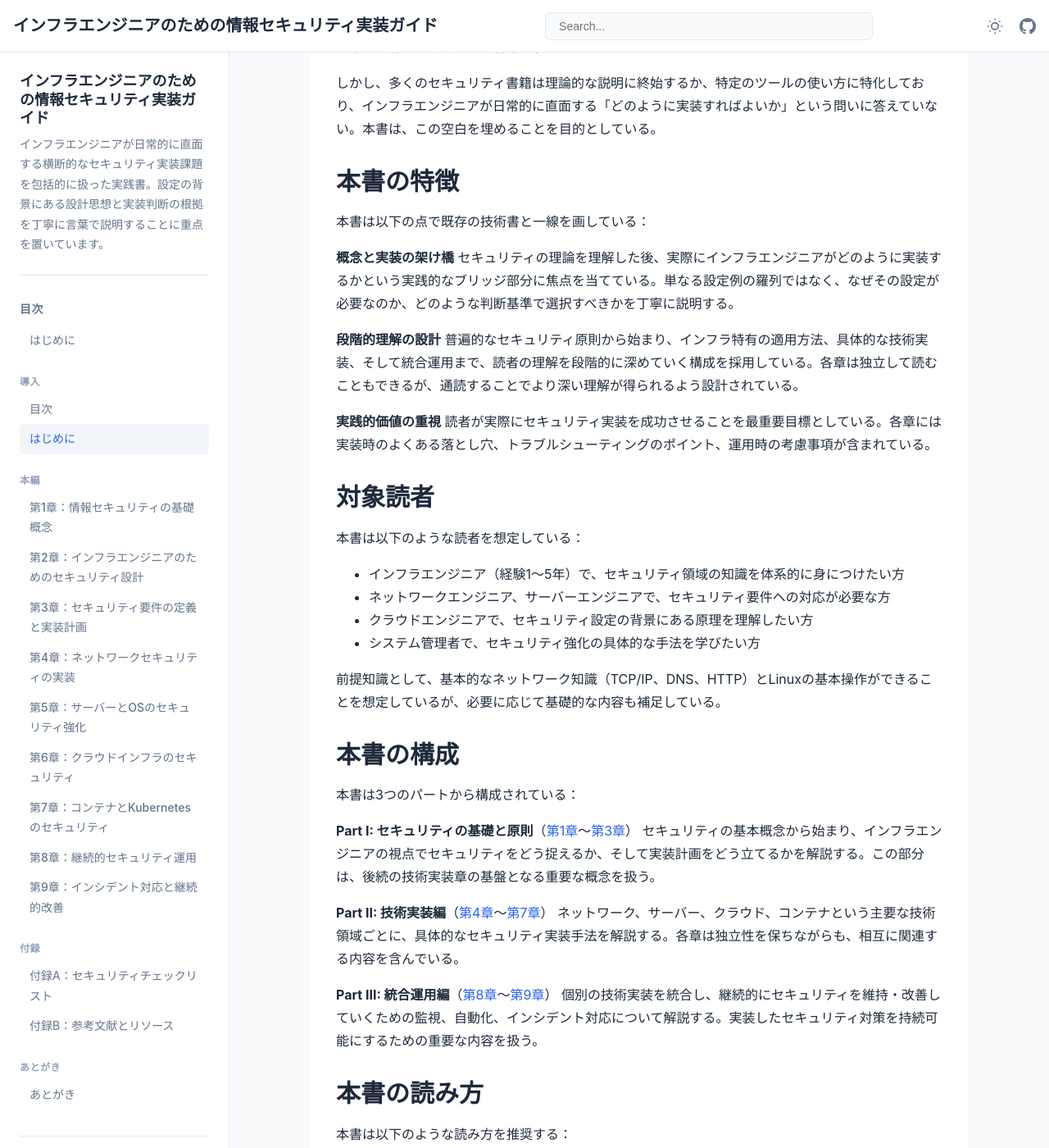
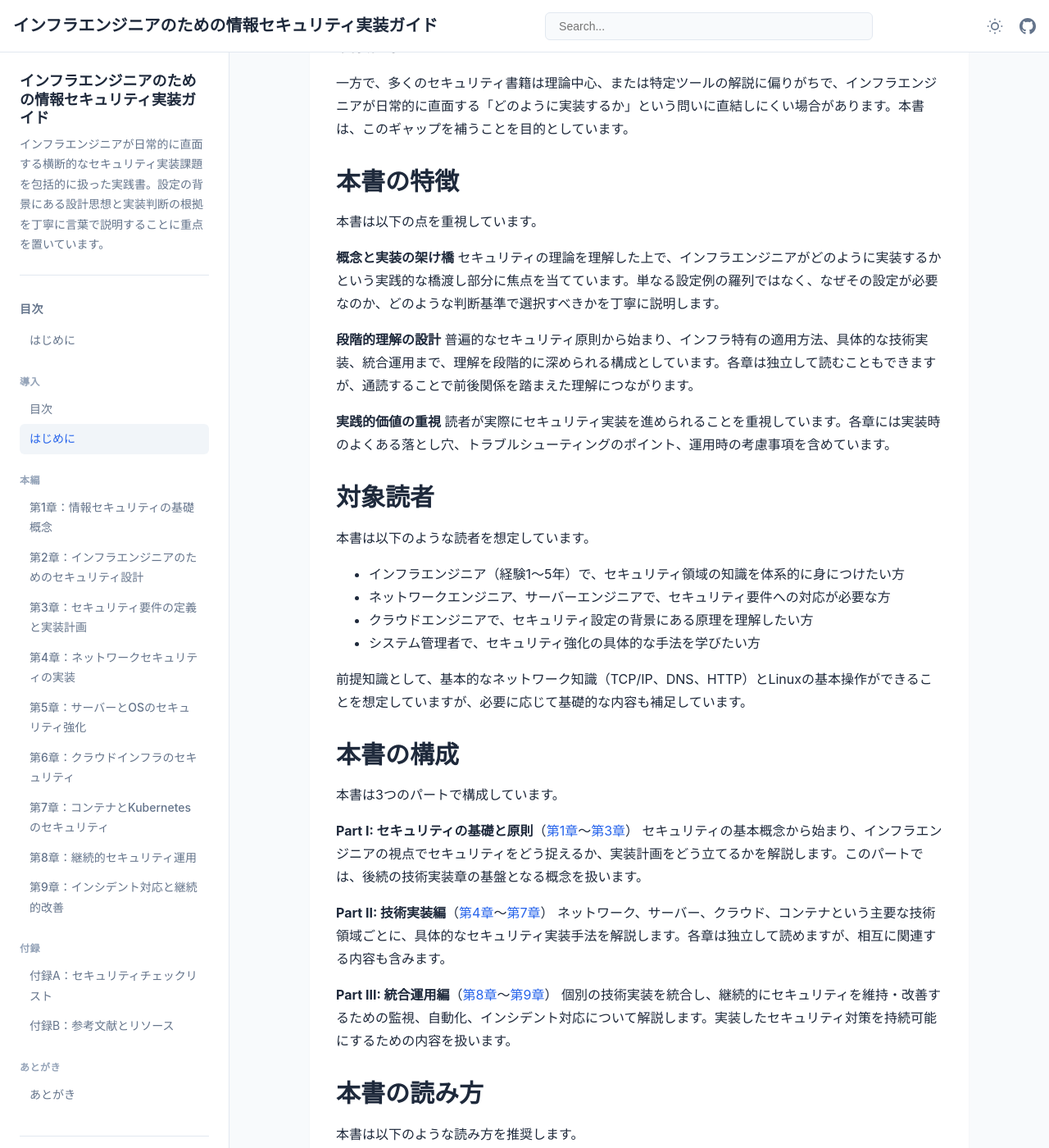
Before and after one commit to itdojp/it-infra-security-guide-book, a Jekyll site: the page built from docs/chapter-introduction/index.md, in a window 1280 px wide and 1400 px high, scrolled down 304 px. Shown: the whole window at 82% size. Built offline with Jekyll 4.4.1, drawn with Linux system fonts in a browser that asks for light colours; some of the changed text lies outside the part shown.

Commit message:
Polish introduction and landing page copy

````diff
--- a/docs/chapter-introduction/index.md
+++ b/docs/chapter-introduction/index.md
@@ -8,66 +8,66 @@ layout: book
 
 ## 本書の目的
 
-インフラエンジニアにとって、セキュリティはもはや専門家に任せるべき領域ではない。クラウド化の進展、リモートワークの普及、サイバー攻撃の高度化により、すべてのインフラエンジニアがセキュリティを理解し、実装できる能力が求められている。
+インフラエンジニアにとって、セキュリティは専門家だけに委ねる領域ではありません。クラウド化の進展、リモートワークの普及、サイバー攻撃の高度化により、設計・実装・運用の各場面でセキュリティ判断が求められます。
 
-しかし、多くのセキュリティ書籍は理論的な説明に終始するか、特定のツールの使い方に特化しており、インフラエンジニアが日常的に直面する「どのように実装すればよいか」という問いに答えていない。本書は、この空白を埋めることを目的としている。
+一方で、多くのセキュリティ書籍は理論中心、または特定ツールの解説に偏りがちで、インフラエンジニアが日常的に直面する「どのように実装するか」という問いに直結しにくい場合があります。本書は、このギャップを補うことを目的としています。
 
 ## 本書の特徴
 
-本書は以下の点で既存の技術書と一線を画している：
+本書は以下の点を重視しています。
 
 **概念と実装の架け橋**
-セキュリティの理論を理解した後、実際にインフラエンジニアがどのように実装するかという実践的なブリッジ部分に焦点を当てている。単なる設定例の羅列ではなく、なぜその設定が必要なのか、どのような判断基準で選択すべきかを丁寧に説明する。
+セキュリティの理論を理解した上で、インフラエンジニアがどのように実装するかという実践的な橋渡し部分に焦点を当てています。単なる設定例の羅列ではなく、なぜその設定が必要なのか、どのような判断基準で選択すべきかを丁寧に説明します。
 
 **段階的理解の設計**
-普遍的なセキュリティ原則から始まり、インフラ特有の適用方法、具体的な技術実装、そして統合運用まで、読者の理解を段階的に深めていく構成を採用している。各章は独立して読むこともできるが、通読することでより深い理解が得られるよう設計されている。
+普遍的なセキュリティ原則から始まり、インフラ特有の適用方法、具体的な技術実装、統合運用まで、理解を段階的に深められる構成としています。各章は独立して読むこともできますが、通読することで前後関係を踏まえた理解につながります。
 
 **実践的価値の重視**
-読者が実際にセキュリティ実装を成功させることを最重要目標としている。各章には実装時のよくある落とし穴、トラブルシューティングのポイント、運用時の考慮事項が含まれている。
+読者が実際にセキュリティ実装を進められることを重視しています。各章には実装時のよくある落とし穴、トラブルシューティングのポイント、運用時の考慮事項を含めています。
 
 ## 対象読者
 
-本書は以下のような読者を想定している：
+本書は以下のような読者を想定しています。
 
 - インフラエンジニア（経験1〜5年）で、セキュリティ領域の知識を体系的に身につけたい方
 - ネットワークエンジニア、サーバーエンジニアで、セキュリティ要件への対応が必要な方
 - クラウドエンジニアで、セキュリティ設定の背景にある原理を理解したい方
 - システム管理者で、セキュリティ強化の具体的な手法を学びたい方
 
-前提知識として、基本的なネットワーク知識（TCP/IP、DNS、HTTP）とLinuxの基本操作ができることを想定しているが、必要に応じて基礎的な内容も補足している。
+前提知識として、基本的なネットワーク知識（TCP/IP、DNS、HTTP）とLinuxの基本操作ができることを想定していますが、必要に応じて基礎的な内容も補足しています。
 
 ## 本書の構成
 
-本書は3つのパートから構成されている：
+本書は3つのパートで構成しています。
 
 **Part I: セキュリティの基礎と原則**（[第1章](../chapter-chapter01/index.md)〜[第3章](../chapter-chapter03/index.md)）
-セキュリティの基本概念から始まり、インフラエンジニアの視点でセキュリティをどう捉えるか、そして実装計画をどう立てるかを解説する。この部分は、後続の技術実装章の基盤となる重要な概念を扱う。
+セキュリティの基本概念から始まり、インフラエンジニアの視点でセキュリティをどう捉えるか、実装計画をどう立てるかを解説します。このパートでは、後続の技術実装章の基盤となる概念を扱います。
 
 **Part II: 技術実装編**（[第4章](../chapter-chapter04/index.md)〜[第7章](../chapter-chapter07/index.md)）
-ネットワーク、サーバー、クラウド、コンテナという主要な技術領域ごとに、具体的なセキュリティ実装手法を解説する。各章は独立性を保ちながらも、相互に関連する内容を含んでいる。
+ネットワーク、サーバー、クラウド、コンテナという主要な技術領域ごとに、具体的なセキュリティ実装手法を解説します。各章は独立して読めますが、相互に関連する内容も含みます。
 
 **Part III: 統合運用編**（[第8章](../chapter-chapter08/index.md)〜[第9章](../chapter-chapter09/index.md)）
-個別の技術実装を統合し、継続的にセキュリティを維持・改善していくための監視、自動化、インシデント対応について解説する。実装したセキュリティ対策を持続可能にするための重要な内容を扱う。
+個別の技術実装を統合し、継続的にセキュリティを維持・改善するための監視、自動化、インシデント対応について解説します。実装したセキュリティ対策を持続可能にするための内容を扱います。
 
 ## 本書の読み方
 
-本書は以下のような読み方を推奨する：
+本書は以下のような読み方を推奨します。
 
 **初学者の方**
-[第1章](../chapter-chapter01/index.md)から順番に読み進めることを推奨する。各章の冒頭にある「この章で学ぶこと」を確認し、章末の「この章で学んだこと」で理解度を確認しながら進めるとよい。
+[第1章](../chapter-chapter01/index.md)から順に読み進めてください。各章の冒頭にある「この章で学ぶこと」を確認し、章末の「この章で学んだこと」で理解度を確認しながら進めると効果的です。
 
 **特定の技術領域に関心がある方**
-Part IIの該当する章から読み始めることも可能だが、[第1章のCIA Triad](../chapter-chapter01/index.md#12-セキュリティの3要素cia-triad)と[第2章の多層防御](../chapter-chapter02/index.md#21-多層防御の設計原理)の概念は、すべての技術章で参照されるため、先に読むことを推奨する。
+Part IIの該当章から読み始めることも可能ですが、[第1章のCIA Triad](../chapter-chapter01/index.md#12-セキュリティの3要素cia-triad)と[第2章の多層防御](../chapter-chapter02/index.md#21-多層防御の設計原理)は、すべての技術章で参照されます。必要に応じて先に確認してください。
 
 **実装を急ぐ方**
-各章にある実装例は独立して利用できるが、なぜその実装が必要なのかという背景理解なしに適用すると、環境に適さない設定となる可能性がある。少なくとも各節の導入部分は読むことを推奨する。
+各章の実装例は独立して利用できますが、背景理解なしに適用すると、環境に適合しない設定となる可能性があります。少なくとも各節の導入部分は確認してください。
 
 ## 本書で使用する記法
 
-本書では以下の記法を使用する：
+本書では以下の記法を使用します。
 
 **重要な概念**
-初出時には**太字**で表記し、その場で定義を説明する。
+初出時には**太字**で表記し、その場で定義を説明します。
 
 **コマンド例**
 ```bash
@@ -89,12 +89,12 @@ parameter: value
 
 ## 謝辞
 
-本書の執筆にあたり、多くの方々にご協力いただいた。技術的な内容のレビューをしていただいたセキュリティ専門家の皆様、実装例の検証に協力していただいたエンジニアの皆様、そして執筆を支えてくれた家族に深く感謝する。
+本書の執筆にあたり、多くの方々にご協力いただきました。技術的な内容のレビューをしていただいたセキュリティ専門家の皆様、実装例の検証に協力していただいたエンジニアの皆様、そして執筆を支えてくれた家族に深く感謝します。
 
-また、日々の業務の中で直面した課題と、その解決のために試行錯誤を共にしてきたチームメンバーにも感謝したい。本書の内容の多くは、そうした実践の中から生まれたものである。
+また、日々の業務の中で直面した課題と、その解決のために試行錯誤を共にしてきたチームメンバーにも感謝します。本書の内容の多くは、そうした実践の中から生まれたものです。
 
 ## フィードバックについて
 
-本書の内容に関するご意見、ご質問、誤りの指摘などは、GitHubリポジトリのIssueまたは著者のメールアドレス（knowledge@itdo.jp）までお寄せいただきたい。技術は日々進化しており、本書も読者のフィードバックを基に継続的に改善していく予定である。
+本書の内容に関するご意見、ご質問、誤りの指摘などは、GitHubリポジトリのIssueまたは著者のメールアドレス（knowledge@itdo.jp）までお寄せください。技術は日々進化しており、本書も読者のフィードバックを基に継続的に改善していく予定です。
 
-それでは、インフラエンジニアのためのセキュリティ実装の旅を始めよう。
+以降、各章で具体的に解説します。
````
Also changed, not shown: docs/index.md (+4 -4 lines).
